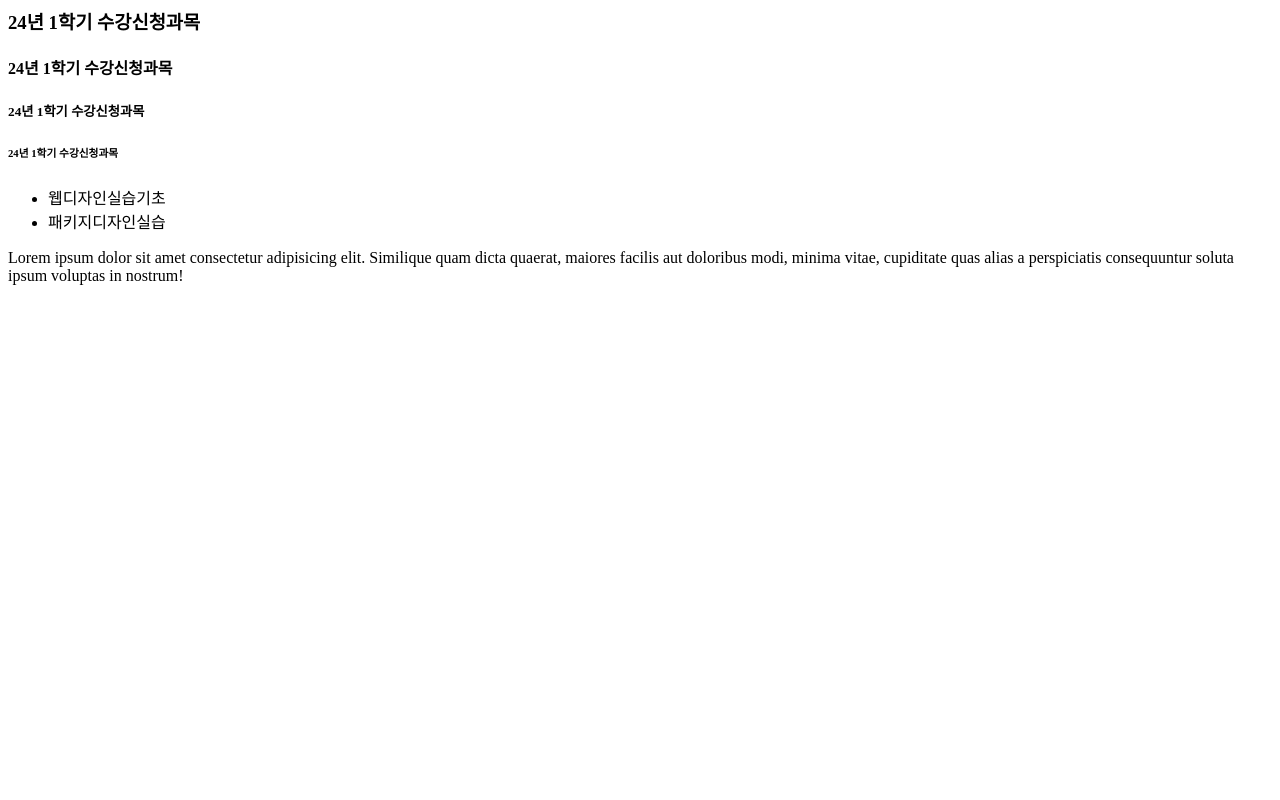
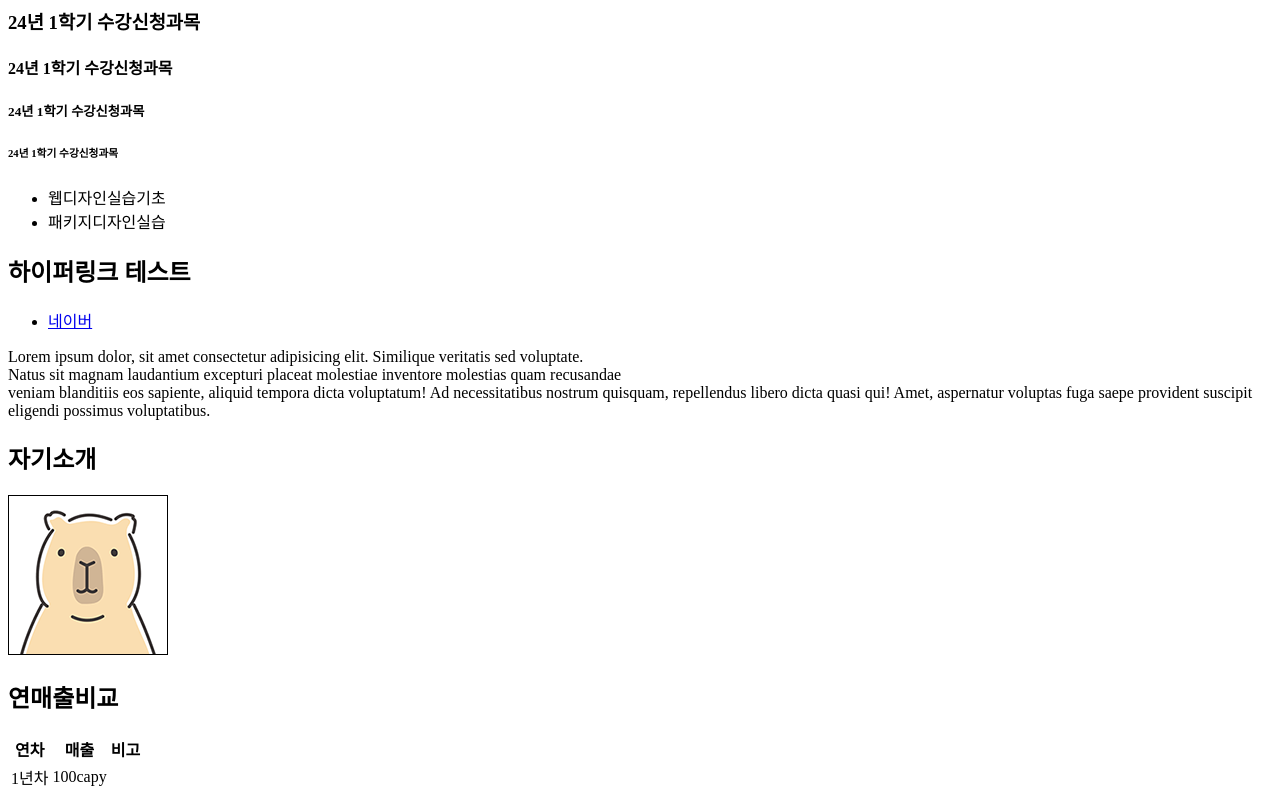
Before and after one commit to SuwonArbuckle/web0314, a plain HTML site: page index.html in a window 1280 px wide. Shown: the part 411-1211 px from the top of the page. Before the commit the page ends 800 px from the top, so only its background shows below. Drawn offline with Linux system fonts and the light colour scheme.

Commit message:
이미지와 테이블 추가

```diff
--- a/index.html
+++ b/index.html
@@ -28,8 +28,6 @@
       </ul>
 
       <h2>24년 1학기 수강신청과목</h2>
-
-
       <h3>24년 1학기 수강신청과목</h3>
       <h4>24년 1학기 수강신청과목</h4>
       <h5>24년 1학기 수강신청과목</h5>
@@ -38,7 +36,34 @@
         <li>웹디자인실습기초</li>
         <li>패키지디자인실습</li>
       </ul>
-      Lorem ipsum dolor sit amet consectetur adipisicing elit. Similique quam dicta quaerat, maiores facilis aut doloribus modi, minima vitae, cupiditate quas alias a perspiciatis consequuntur soluta ipsum voluptas in nostrum!
 
+
+      <h2>하이퍼링크 테스트</h2>
+      <ul>
+        <li><a href="https://www.naver.com/" target="_blank">네이버</a></li>
+    </ul>
+    Lorem ipsum dolor, sit amet consectetur adipisicing elit. Similique veritatis sed voluptate.<br>
+    Natus sit magnam laudantium excepturi placeat molestiae inventore molestias quam recusandae<br>
+    veniam blanditiis eos sapiente, aliquid tempora dicta voluptatum! Ad necessitatibus nostrum quisquam, repellendus libero dicta quasi qui! Amet, aspernatur voluptas fuga saepe provident suscipit eligendi possimus voluptatibus.
+    <h2>자기소개</h2>
+    <img src="capyzou.png" alt="">
+    <h2>연매출비교</h2>
+    <table>
+        <thead>
+            <tr>
+                <th>연차</th>
+                <th>매출</th>
+                <th>비고</th>
+            </tr>
+        </thead>
+        <tbody>
+            <tr>
+                <td>1년차</td>
+                <td>100capy</td>
+                <th></td>
+            </tr>
+        </tbody>
+    </table>
+    <!-- 설명글을 입력해서 나중에 코드를 봐도 이해할 수 있도록 할 수 있다.-->
 </body>
 </html>
```
Also changed, not shown: capyzou.png (added).
